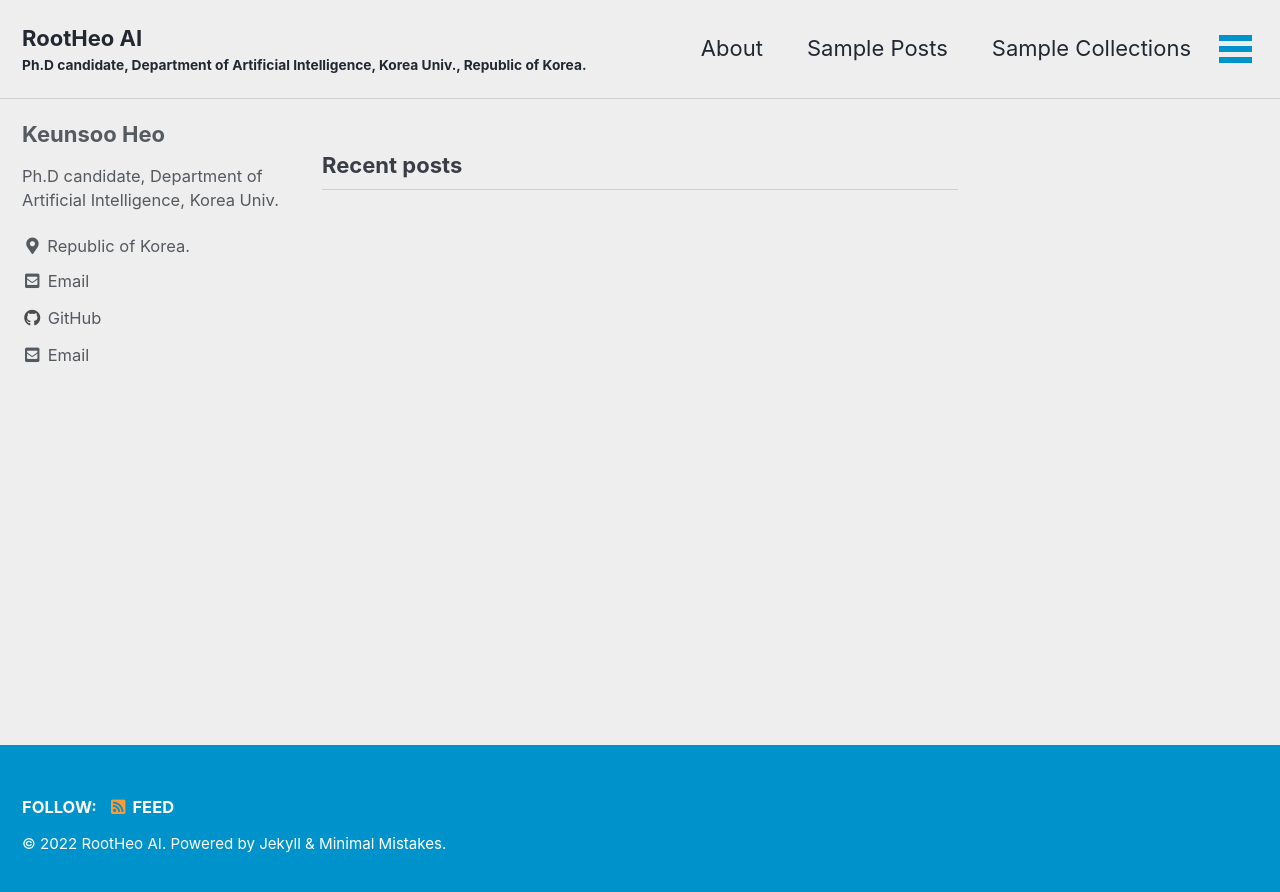
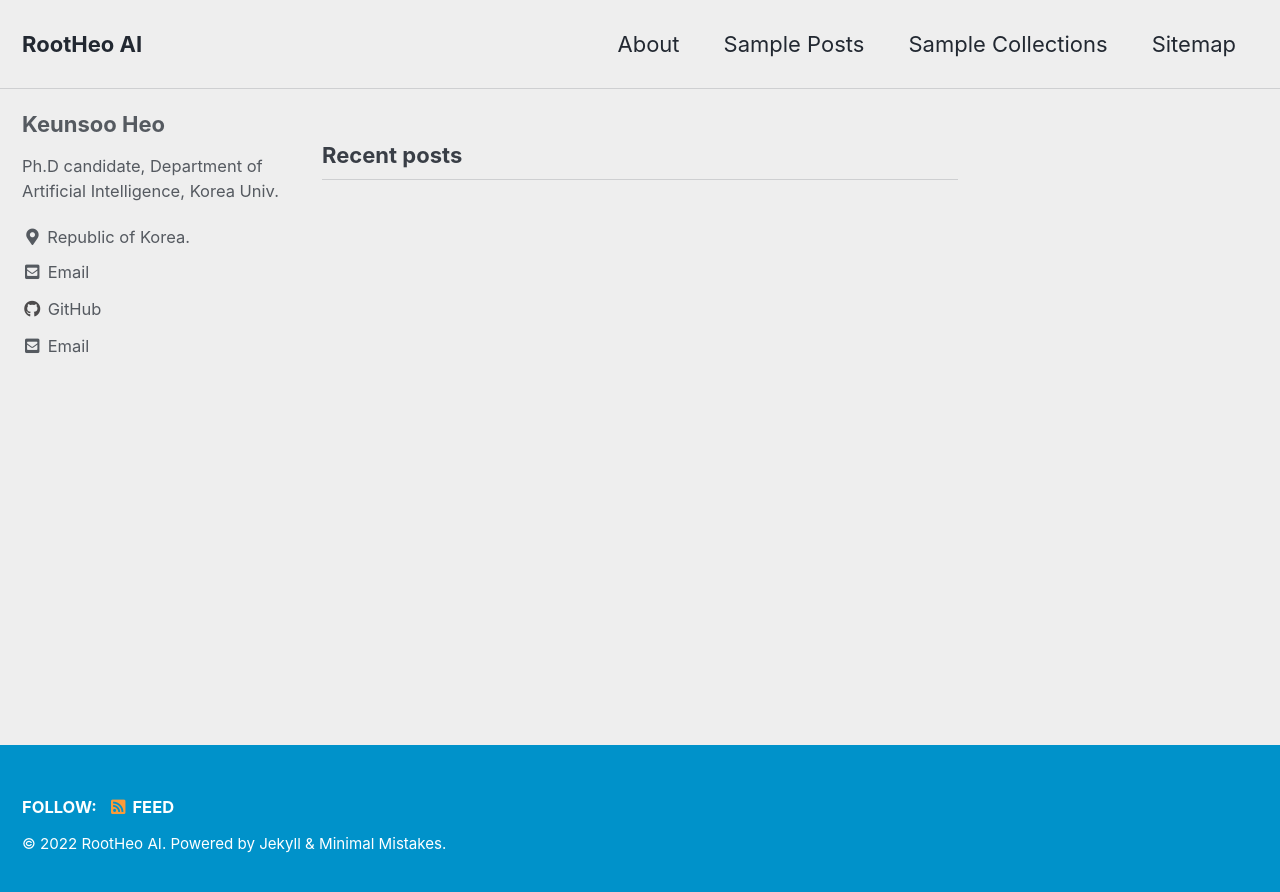
Before and after one commit to KeunsooHeo/keunsooheo.github.io, a Jekyll site: the page built from index.html, in a window 1280 px wide. Shown: the top 892 px of the page. Built offline with Jekyll 4.4.1, drawn with Linux system fonts in a browser that asks for light colours; cached includes are drawn as plain includes; the list of posts is cut into pages by our own code.

Commit message:
Update _config.yml

```diff
--- a/_config.yml
+++ b/_config.yml
@@ -18,7 +18,7 @@
 locale                   : "en-US"
 title                    : "RootHeo AI"
 title_separator          : "-"
-subtitle                 : "Ph.D candidate, Department of Artificial Intelligence, Korea Univ., Republic of Korea." # site tagline that appears below site title in masthead
+subtitle                 : "" # site tagline that appears below site title in masthead
 name                     : "RootHeo AI"
 description              : "My research life"
 url                      : "https://keunsooheo.github.io" # the base hostname & protocol for your site e.g. "https://mmistakes.github.io"
```
